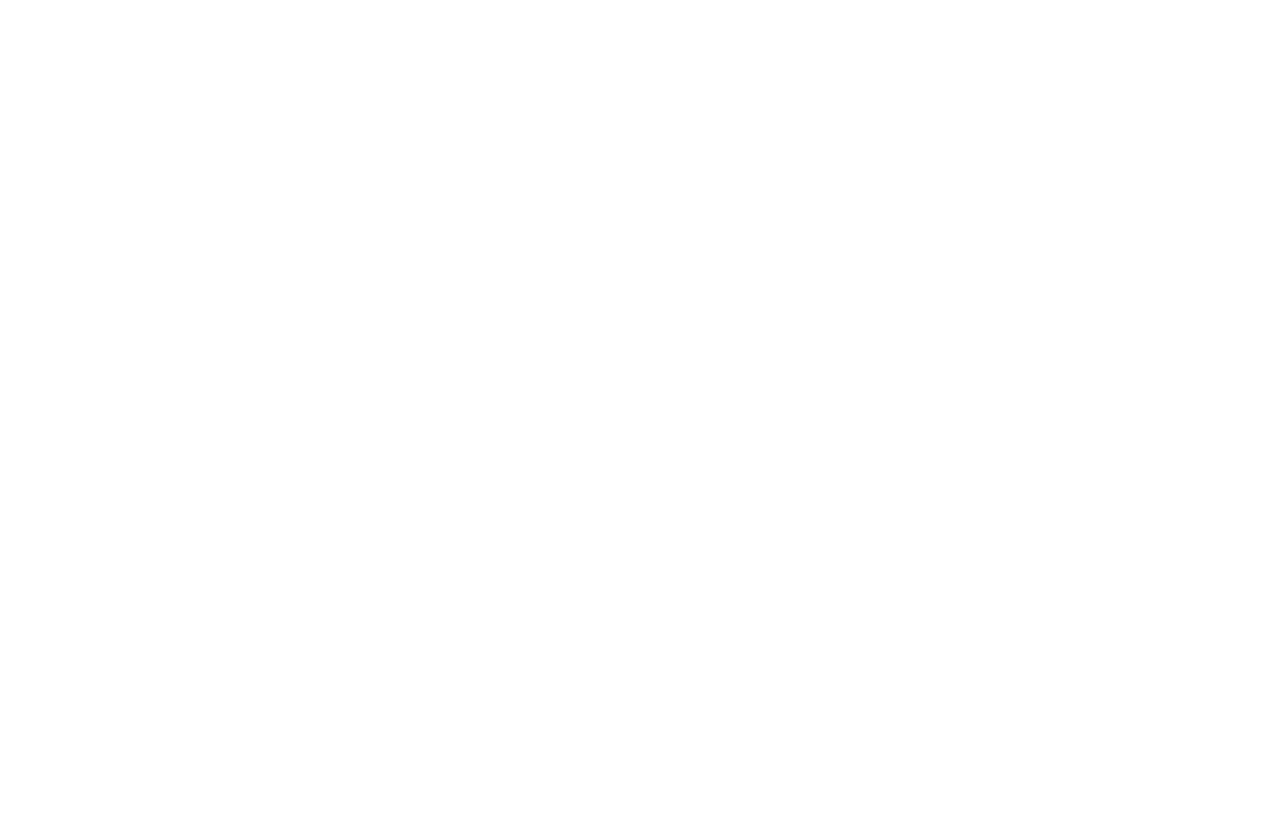
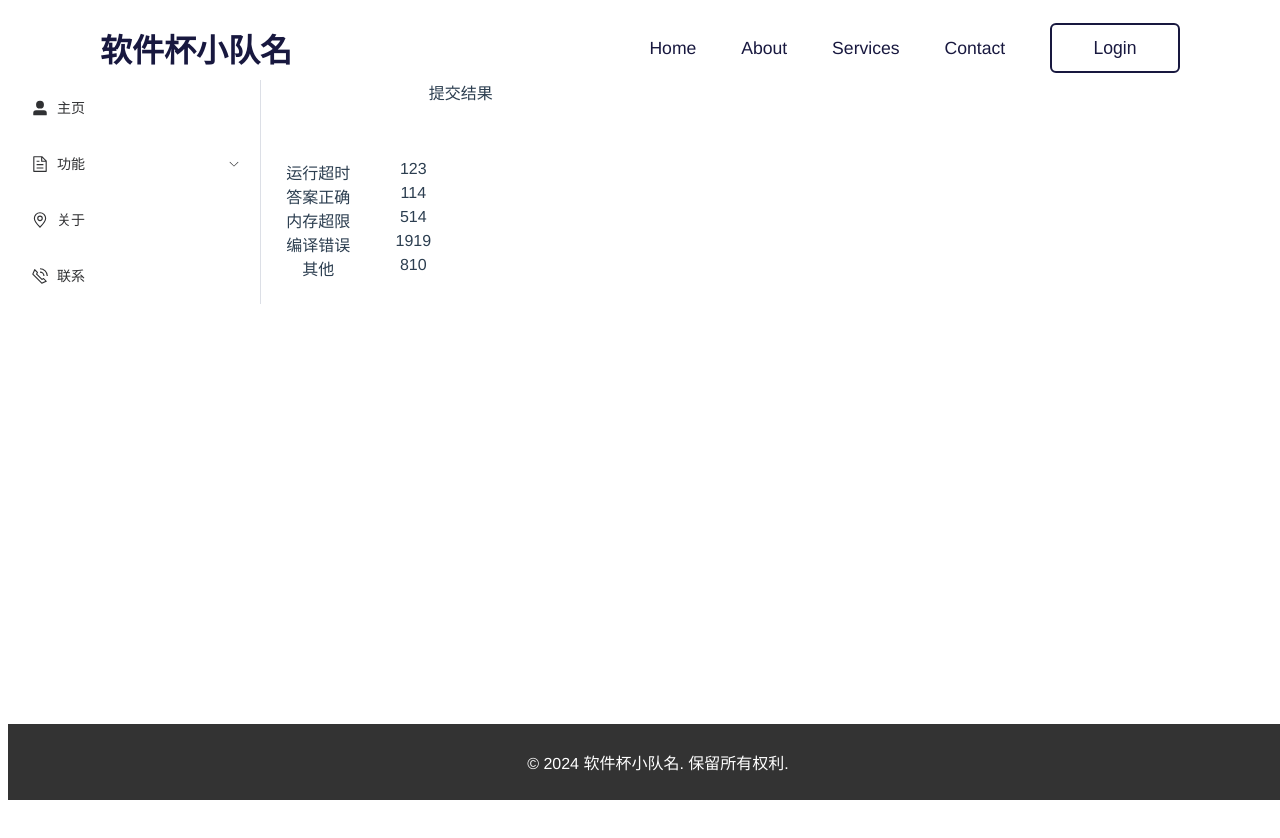
Before and after one commit to xxxxh04/ruanjianbei, a Vue app: page /analyze in a window 1280 px wide. Before the commit this address had no page. Shown: the top 838 px of the page. Before the commit the page ends 800 px from the top, so only its background shows below. Built offline with nearby package versions, Linux system fonts and the light colour scheme; what monaco-editor would draw is missing.

Commit message:
feat: 数据分析与评价(wip)

```diff
--- /dev/null
+++ b/src/assets/AnalyzerDataComponents.css
@@ -0,0 +1,4 @@
+.analyzer-data-view {
+    height: 400px;
+    width: 400px;
+}
--- /dev/null
+++ b/src/components/AnalyzeSubmitResult.vue
@@ -0,0 +1,88 @@
+<template>
+    <div class="analyzer-data-view">
+
+            <el-header>提交结果</el-header>
+            <el-main>
+                <el-row :gutter="20">
+                    <el-col :span="6" class="analyzer-data-label">
+                        <div class="grid-content ep-bg-purple">
+                            <span>运行超时</span>
+                        </div>
+                    </el-col>
+                    <el-col :span="6" class="analyzer-data-value">
+                        <div class="grid-content ep-bg-purple">
+                            <span>{{ count.timeOut }}</span>
+                        </div>
+                    </el-col>
+                </el-row>
+                <el-row :gutter="20">
+                    <el-col :span="6" class="analyzer-data-label">
+                        <div class="grid-content ep-bg-purple">
+                            <span>答案正确</span>
+                        </div>
+                    </el-col>
+                    <el-col :span="6" class="analyzer-data-value">
+                        <div class="grid-content ep-bg-purple">
+                            <span>{{ count.correct }}</span>
+                        </div>
+                    </el-col>
+                </el-row>
+                <el-row :gutter="20">
+                    <el-col :span="6" class="analyzer-data-label">
+                        <div class="grid-content ep-bg-purple">
+                            <span>内存超限</span>
+                        </div>
+                    </el-col>
+                    <el-col :span="6" class="analyzer-data-value">
+                        <div class="grid-content ep-bg-purple">
+                            <span>{{ count.outOfMem }}</span>
+                        </div>
+                    </el-col>
+                </el-row>
+                <el-row :gutter="20">
+                    <el-col :span="6" class="analyzer-data-label">
+                        <div class="grid-content ep-bg-purple">
+                            <span>编译错误</span>
+                        </div>
+                    </el-col>
+                    <el-col :span="6" class="analyzer-data-value">
+                        <div class="grid-content ep-bg-purple">
+                            <span>{{ count.complieErr }}</span>
+                        </div>
+                    </el-col>
+                </el-row>
+                <el-row :gutter="20">
+                    <el-col :span="6" class="analyzer-data-label">
+                        <div class="grid-content ep-bg-purple">
+                            <span>其他</span>
+                        </div>
+                    </el-col>
+                    <el-col :span="6" class="analyzer-data-value">
+                        <div class="grid-content ep-bg-purple">
+                            <span>{{  count.other }}</span>
+                        </div>
+                    </el-col>
+                </el-row>
+            </el-main>
+
+    </div>
+</template>
+
+
+<script setup lang="ts">
+import { reactive } from 'vue';
+
+
+const count = reactive({
+    timeOut: 123,
+    correct: 114,
+    outOfMem: 514,
+    complieErr: 1919,
+    other: 810
+})
+
+</script>
+
+<style>
+@import '../assets/AnalyzerDataComponents.css'
+</style>
--- a/src/router/index.ts
+++ b/src/router/index.ts
@@ -3,7 +3,7 @@
 import HomeComponenet from '../components/HomeComponent.vue';
 import CeShiComponent from '../components/CeShiComponent.vue';
 import QuestionView from '../views/QuestionView.vue';
-
+import AnalyzeView from '@/views/AnalyzeView.vue';
 import SuccessView from '../views/SuccessView.vue';
 
 
@@ -24,7 +24,12 @@
           path: 'ceshi',
           name: 'ceshi',
           component: CeShiComponent
-        }
+        },
+        {
+          path: 'analyze',
+          name: 'analyze',
+          component: AnalyzeView
+        },
       ]
     },
     {
@@ -40,6 +45,7 @@
       //   }
       // ]
     },
+
     {
       path: '/success',
       name: 'success',
--- /dev/null
+++ b/src/views/AnalyzeView.vue
@@ -0,0 +1,15 @@
+<template>
+    <div style="height: 200px; width: 200px;">
+        <AnalyzeSubmitResult />
+    </div>
+</template>
+
+<script setup lang="ts">
+import AnalyzeSubmitResult from '@/components/AnalyzeSubmitResult.vue';
+
+
+</script>
+
+<style>
+
+</style>
--- a/src/views/MainView.vue
+++ b/src/views/MainView.vue
@@ -27,7 +27,7 @@
               <span>功能</span>
             </template>
             <el-menu-item index="2-1" @click="navigateTo('/ceshi')">1.智能评测系统</el-menu-item>
-            <el-menu-item index="2-2">2.</el-menu-item>
+            <el-menu-item index="2-2" @click="navigateTo('/analyze')">2.智能教育评价</el-menu-item>
           </el-sub-menu>
           <el-menu-item index="3">
             <el-icon><Location /></el-icon>
```
